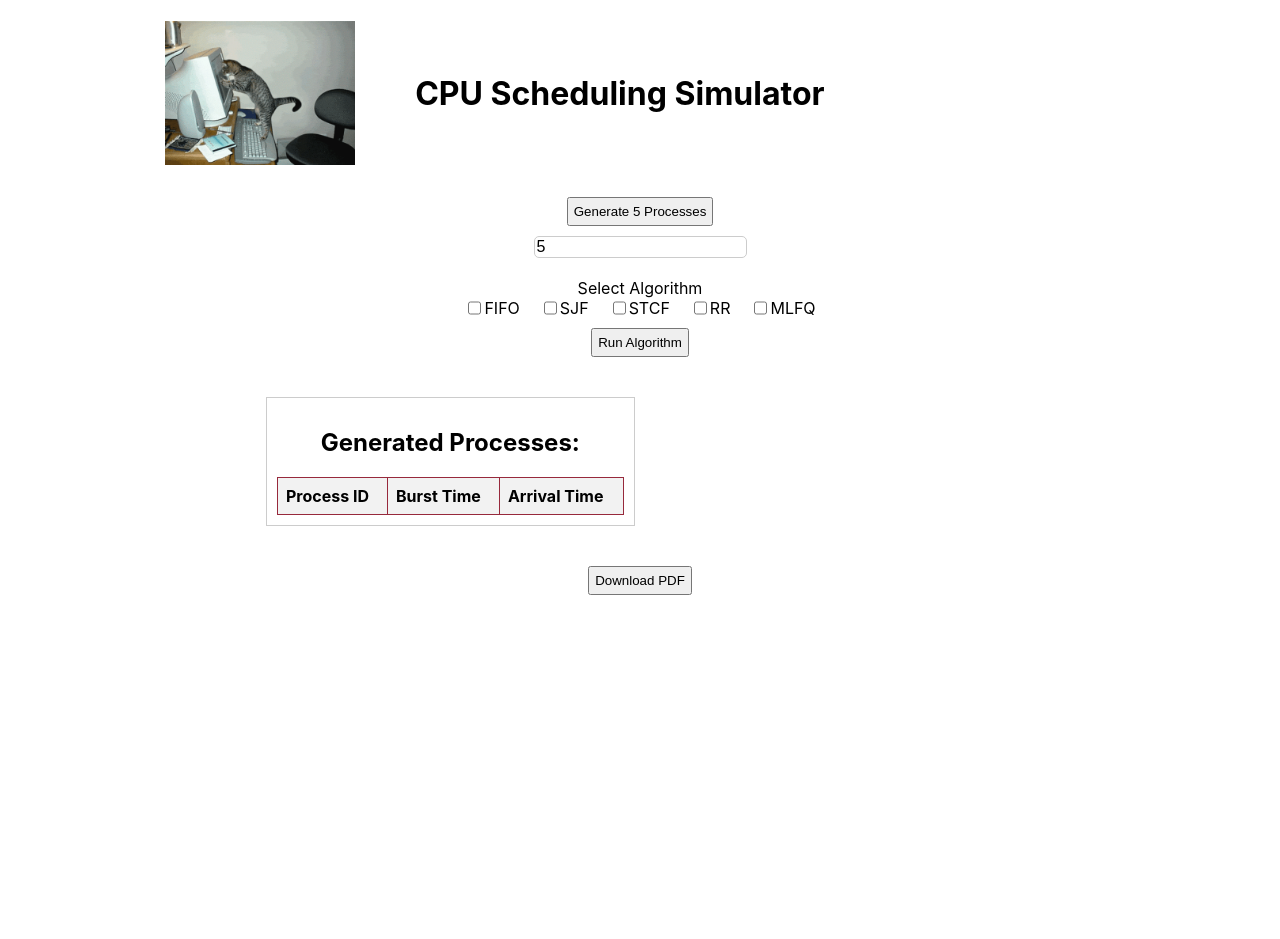
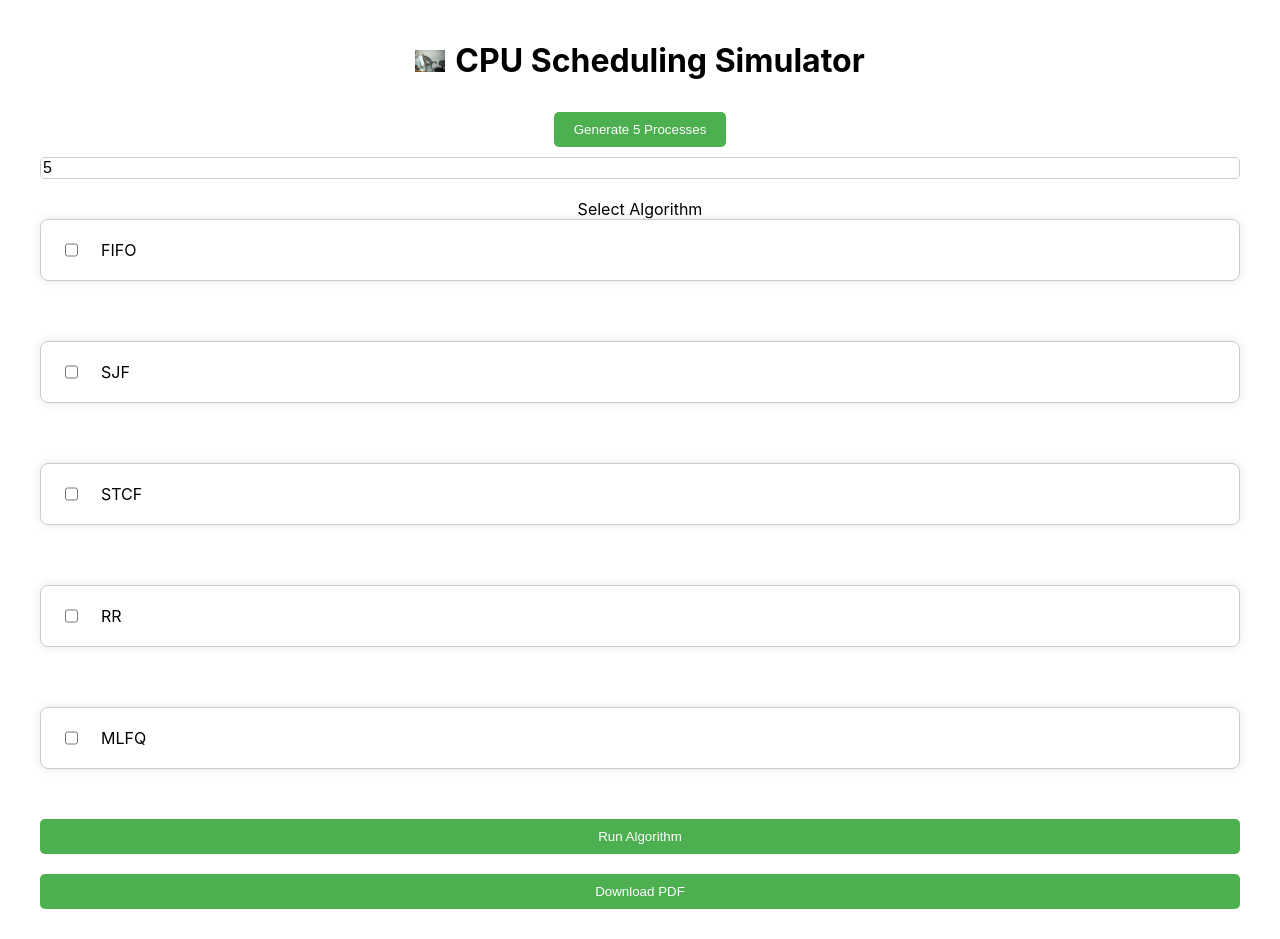
Before and after one commit to ttrucd/OS_Project, a React (Create React App) app in the folder cpu-scheduling-simulator/: page / in a window 1280 px wide. Before the commit the page ends 800 px from the top, so only its background shows below. Built offline with nearby package versions, Linux system fonts and the light colour scheme.

Commit message:
Organize result table, progress bar, and bar chart

```diff
--- a/cpu-scheduling-simulator/src/App.css
+++ b/cpu-scheduling-simulator/src/App.css
@@ -1,27 +1,40 @@
 .App {
   text-align: center;
 }
-.container{
-  display:flex;
 
-  align-items: center;
-  min-height: 100vh;
+.container {
+  display: flex;
+  max-width: 1200px;
   flex-direction: column;
   text-align: center;
+  padding: 20px;
+  margin: 0 auto;
 }
+
 .title {
   display: flex;
+  justify-content: center;
   align-items: center;
-  gap: 60px;
+  gap: 10px;
 }
+
 .title-gif {
-  width: 20%;
+  width: 30px;
   height: auto;
 }
-button{
+
+button {
   margin: 10px 0;
-  padding: 5px;
+  padding: 10px 20px;
+  background-color: #4caf50;
+  color: white;
+  border: none;
+  border-radius: 5px;
+  cursor: pointer;
+}
 
+button:hover {
+  background-color: #45a049;
 }
 
 input[type="number"], select {
@@ -30,70 +43,123 @@ input[type="number"], select {
   border: 1px solid #ccc;
 }
 
-
-/*container holld both tables*/
-.tables-container {
-  display: flex;
-  width: 60%;
-  justify-content: space-between;
-  margin-top: 20px;
+.result-table {
+  margin-bottom: 20px;
 }
 
-.generated-table {
-  width: 48%;
-  margin: 10px;
-  border: 1px solid #ccc;
-  padding: 10px;
-  box-sizing: border-box;
-}
-
-.result-table {
-  width: 48%;
-  margin: 10px;
-  border: 1px solid #ccc;
-  padding: 10px;
-  box-sizing: border-box;
-}
-
-table{
+table {
   width: 100%;
   border-collapse: collapse;
 }
 
-table, th, td{
+table, th, td {
   padding: 8px;
   border: 1px solid rgb(151, 41, 60);
   text-align: left;
 }
 
-th, td{
+th, td {
   padding: 8px;
   text-align: left;
 }
-th{
+
+th {
   background-color: #f2f2f2;
 }
 
 .chart-container {
   margin-top: 20px;
-  text-align: center;
-  width: 60%;
-  display: flex;
-  justify-content: center;
-  flex-direction: column; /*stacked vertically*/
+  width: 100%;
+  height: 300px;
+  padding: 20px 0;
+  box-sizing: border-box;
 }
 
-/*Algorithm boxes*/
+/* Algorithm Selection */
 .algorithm-selection {
   margin-top: 20px;
 }
+
 .algorithm-checkboxes {
   display: flex;
   flex-wrap: wrap;
   gap: 20px;
+  justify-content: flex-start;
 }
 
 .algorithm-box {
+  margin-bottom: 40px;
+  width: 100%;
+  max-width: 1200px;
+  padding: 20px;
+  border: 1px solid #ccc;
+  border-radius: 8px;
+  box-shadow: 0 0 10px rgba(0, 0, 0, 0.1);
   display: flex;
-  align-items: 10px;
+  flex-wrap: wrap;
+  gap: 20px;
+  box-sizing: border-box;
 }
+
+/* Flex layout for the progress bar, chart, and result table */
+.progress-container,
+.chart-container,
+.result-table {
+  flex: 1;
+  min-width: 300px;
+  box-sizing: border-box;
+}
+
+.progress-container {
+  margin-right: 20px;
+}
+
+.chart-container {
+  margin-right: 20px;
+  min-width: 300px;
+}
+
+.result-table {
+  min-width: 300px;
+}
+
+.process-display {
+  margin-bottom: 40px;
+}
+
+/* Title styles */
+.progress-title {
+  margin-bottom: 10px;
+  font-size: 1.2rem;
+}
+.chart-title,
+.table-title {
+  margin-bottom: 10px;
+  font-weight: bold;
+}
+
+/* Responsive Design */
+@media (max-width: 768px) {
+  .algorithm-box {
+    flex-direction: column;
+  }
+
+  .progress-container,
+  .chart-container,
+  .result-table {
+    min-width: 100%;
+    margin-bottom: 20px;
+  }
+
+  .progress-container {
+    margin-right: 0;
+  }
+
+  .chart-container {
+    margin-right: 0;
+  }
+
+  .result-table {
+    margin-right: 0;
+  }
+}
--- a/cpu-scheduling-simulator/src/App.js
+++ b/cpu-scheduling-simulator/src/App.js
@@ -88,73 +88,70 @@ const handleGenerateProcesses = (numProcesses) => {
 
       <input type="number" value={timeQuantum} onChange={(e)=> setTimeQuantum(e.target.value)} placeholder ="Time Quantum (For RR)"/>
 
-    {/*Multiple select box for algorithms*/}
-    <div className ="algorithm-selection">
-      <label> Select Algorithm</label>
-      <div className ="algorithm-checkboxes">
-        {['fifo', 'sjf', 'stcf', 'rr','mlfq'].map((algorithm) => (
+      {/*Display Generated Processes */}
+      {processes.length > 0 && (
+        <div className="process-display">
+          <ProcessDisplay processes={processes} />
+          </div>
+      )}
 
-          <div key ={algorithm} className="algorithm-box">
-            <input type ="checkbox" id={algorithm} value ={algorithm} checked ={selectedAlgorithm.includes(algorithm)}
-            onChange ={() => handleAlgorithmSelection(algorithm)}
-            />
-            <label htmlFor ={algorithm}>{algorithm.toUpperCase()}</label>
+      <div className="algorithm-selection">
+        <label>Select Algorithm</label>
+        <div className="algorithm-checkboxes">
+          {['fifo', 'sjf', 'stcf', 'rr', 'mlfq'].map((algorithm) => (
+            <div key={algorithm} className="algorithm-box">
+              <input
+                type="checkbox"
+                id={algorithm}
+                value={algorithm}
+                checked={selectedAlgorithm.includes(algorithm)}
+                onChange={() => handleAlgorithmSelection(algorithm)}
+              />
+              <label htmlFor={algorithm}>{algorithm.toUpperCase()}</label>
             </div>
-        ))}
+          ))}
         </div>
-        </div>
+      </div>
 
+      <button onClick={runAlgorithm}>Run Algorithm</button>
 
-      <button onClick ={runAlgorithm}> Run Algorithm</button>
+    {/* Display results for each selected algorithm in separate boxes */}
+    <div className="algorithms-container">
+        {results.length > 0 &&
+          results.map((algoResult, index) => (
+            <div key={index} className="algorithm-box">
+              <h3>{algoResult.algorithm.toUpperCase()} </h3>
 
-      <div className ="tables-container">
-        <div className ="generated-table">
-          <ProcessDisplay processes={processes}/>
-        </div>
+              {/* Result Table */}
+              <div className="result-table">
+                <ResultsDisplay results={algoResult.result} algoResult={algoResult} />
+              </div>
 
-        {/*display results for each selected algorithm*/}
-        {results.length > 0 && results.map((algoResult,index) => (
+              {/* Progress Bar */}
+              <div className="progress-container">
+              <h4 className="progress-title">{algoResult.algorithm.toUpperCase()} Progress</h4>
+              <div className="progress">
 
-              <div key={index} className ="result-table">
-              <h3>{algoResult.algorithm.toUpperCase()} Resutls</h3>
-
-                <ResultsDisplay results ={algoResult.result} />
-              </div>
-        ))}
-        </div>
-          {/*display progress bar animation for each algorithm */}
-              <div className="progress">
-                {results.map((algoResult, index) => (
-                  <div key={index} className="progress-algorithm">
-              <h4>{algoResult.algorithm.toUpperCase()}</h4>
                 {processes.map((process, idx) => {
-                  const processResult = algoResult.result.find(res => res.processId === process.id);
+                  const processResult = algoResult.result.find((res) => res.processId === process.id);
                   return (
                     <Animation
                       key={idx}
-                      progress={processResult?.endTime}  // Use the end time for progress
+                      progress={processResult?.endTime} // Use the end time for progress
                       label={`Process ${process.id}`}
                     />
                   );
                 })}
               </div>
+              </div>
+
+              {/* Bar Chart */}
+              <div className="chart-container">
+                <ChartDisplay results={algoResult.result} algorithm={algoResult.algorithm} />
+              </div>
+            </div>
           ))}
-          </div>
-
-
-
-    {/*the chart willl display after run the algorithm, as long as the results array has data */}
-      {results.length >0 && results.map ((algoResult, index) => (
-
-        <div key ={index} className="chart-container">
-          <h3>Completion Time Chart</h3>
-          <ChartDisplay
-
-          results ={algoResult.result}
-          algorithm ={algoResult.algorithm} />
-          </div>
-
-      ))}
+      </div>
 
       <button onClick ={exportToPDF}>Download PDF</button>
     </div>
--- a/cpu-scheduling-simulator/src/ChartDisplay.js
+++ b/cpu-scheduling-simulator/src/ChartDisplay.js
@@ -31,7 +31,7 @@ function ChartDisplay ({results, algorithm}) { //takes in results as a prop
     };
     return(
         <div className ="chart-container">
-            <h3>{algorithm.toUpperCase()} - Completion Time Chart</h3>
+            <h3 className ="chart-title">{algorithm.toUpperCase()} - Completion Time Chart</h3>
             <Bar data={data} /> {/*render the bar chart.*/}
         </div>
     );
--- a/cpu-scheduling-simulator/src/ResultsDisplay.js
+++ b/cpu-scheduling-simulator/src/ResultsDisplay.js
@@ -1,8 +1,9 @@
 import React from 'react';
 
-function ResultsDisplay({results}){
+function ResultsDisplay({results, algoResult}){
     return  (
         <div>
+            <h4 className ="result-title">{algoResult.algorithm.toUpperCase()} Result Table</h4>
             {results.length >0 ? (
                 <table>
                     <thead>
```
